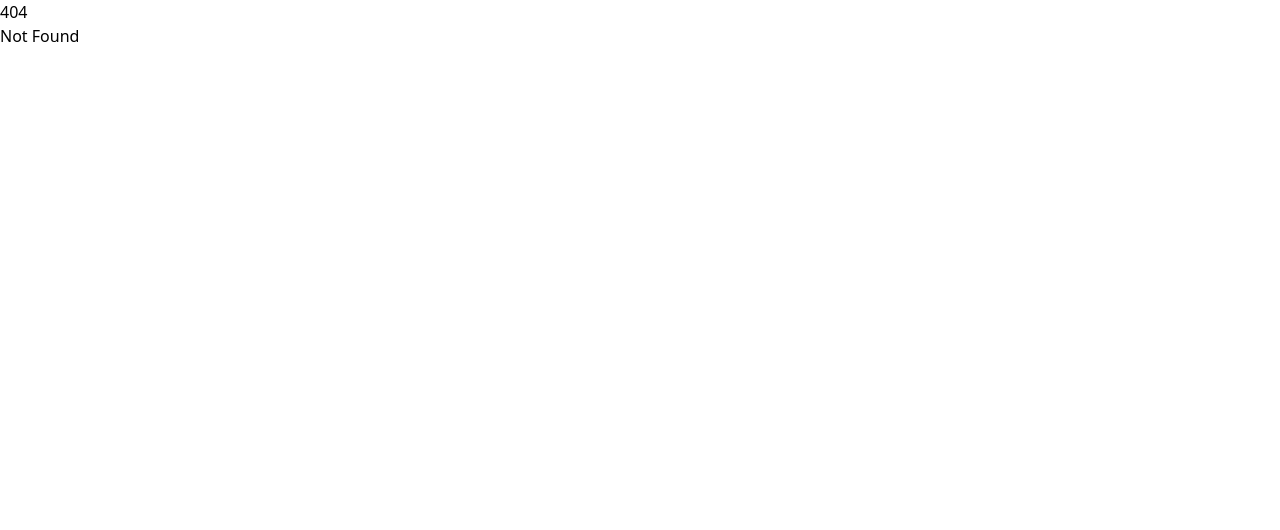
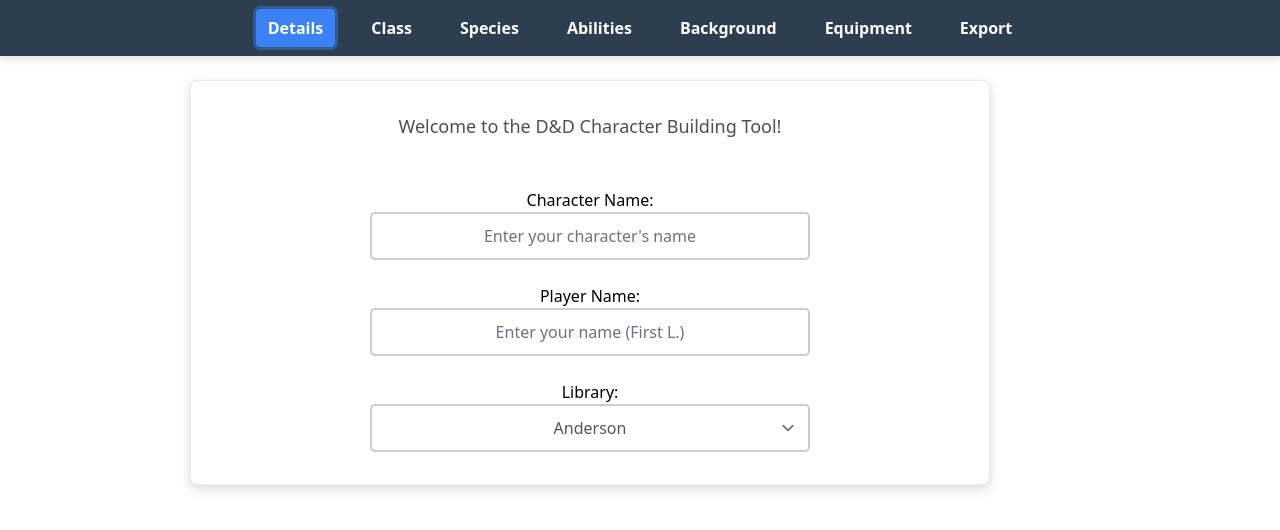
Before and after one commit to kyleyoung1121/dnd-character-build-tool, a SvelteKit app: page /details in a window 1280 px wide. Before the commit this address had no page. Shown: the top 530 px of the page. Built offline with nearby package versions, Linux system fonts and the light colour scheme.

Commit message:
add details page
details page captures: player name, character name, and library.

```diff
--- a/src/lib/pdf/character-data-mapper.ts
+++ b/src/lib/pdf/character-data-mapper.ts
@@ -29,6 +29,8 @@
 	// Page 1 - Header
 	characterReference: Character;
 	characterName: string;
+	playerName: string;
+	library: string;
 	class: string;
 	subclass: string;
 	background: string;
@@ -1165,7 +1167,9 @@
 	return {
 		// Page 1 - Header
 		characterReference: character,
-		characterName: character.name || '',
+		characterName: character.characterName || '',
+		playerName: character.playerName || '',
+		library: character.library || '',
 		class: character.class || '',
 		subclass: formatSubclass(character.subclass || ''),
 		background: character.background || '',
@@ -1243,6 +1247,8 @@
 			survival: `${formatModifier(getSkillModifier(character, wisMod, 'Survival'))}`
 		},
 
+		skillProficiencies: {},
+
 		passivePerception: String(10 + getSkillModifier(character, wisMod, 'Perception')),
 
 		// Page 1 - Combat Stats (calculated from derived stats functions)
--- a/src/lib/pdf/pdf-generator.ts
+++ b/src/lib/pdf/pdf-generator.ts
@@ -90,6 +90,8 @@
 	fillFormField(form, 'background_info', data.background, 12);
 	//fillFormField(form, 'player_info', 'value');
 	//fillFormField(form, 'character_name', 'value');
+	fillFormField(form, 'player_info', data.playerName + ' (' + data.library + ')', 12);
+	fillFormField(form, 'character_name', data.characterName, 12);
 
 	// - - - - -
 	// Stats
--- a/src/lib/stores/character_store.ts
+++ b/src/lib/stores/character_store.ts
@@ -4,7 +4,9 @@
 export type Attack = string;
 
 export type Character = {
-	name: string;
+	characterName: string;
+	playerName: string;
+	library: string;
 	race: string;
 	class: string;
 	characterClass?: string; // Alias for backwards compatibility
@@ -50,7 +52,9 @@
 };
 
 export const character_store = writable<Character>({
-	name: '',
+	characterName: '',
+	playerName: '',
+	library: '',
 	race: '',
 	class: '',
 	subclass: '',
--- a/src/routes/(creation)/+layout.svelte
+++ b/src/routes/(creation)/+layout.svelte
@@ -27,6 +27,7 @@
 	initializeEquipmentCleanup();
 
 	const baseNavItems = [
+		{ name: 'Details', href: base + '/details', id: 'details' },
 		{ name: 'Class', href: base + '/class', id: 'class' },
 		{ name: 'Species', href: base + '/species', id: 'species' },
 		{ name: 'Abilities', href: base + '/abilities', id: 'abilities' },
@@ -53,8 +54,11 @@
 		const isOnClassQuiz = currentPath.includes('/class-quiz');
 		const isOnSpeciesQuiz = currentPath.includes('/species-quiz');
 
+		// Add Details tab
+		items.push(baseNavItems[0]); // Details
+
 		// Add Class tab
-		items.push(baseNavItems[0]); // Class
+		items.push(baseNavItems[1]); // Class
 
 		// Add Class Quiz tab if on class quiz page
 		if (isOnClassQuiz) {
@@ -62,7 +66,7 @@
 		}
 
 		// Add Species tab
-		items.push(baseNavItems[1]); // Species
+		items.push(baseNavItems[2]); // Species
 
 		// Add Species Quiz tab if on species quiz page
 		if (isOnSpeciesQuiz) {
@@ -70,9 +74,9 @@
 		}
 
 		// Add remaining base tabs (Abilities, Background, Equipment)
-		items.push(baseNavItems[2]); // Abilities
-		items.push(baseNavItems[3]); // Background
-		items.push(baseNavItems[4]); // Equipment
+		items.push(baseNavItems[3]); // Abilities
+		items.push(baseNavItems[4]); // Background
+		items.push(baseNavItems[5]); // Equipment
 
 		// Add Beasts/Familiars tab if character has access
 		if (hasBeastAccess($character_store)) {
@@ -88,8 +92,9 @@
 			items.push({ name: 'Spells', href: base + '/spells', id: 'spells' });
 		}
 
+		// TO DO: only show export when all other tabs are satisified
 		// Always add Export at the end
-		items.push(baseNavItems[5]); // Export
+		items.push(baseNavItems[6]); // Export
 
 		navItems = items;
 	}
--- /dev/null
+++ b/src/routes/(creation)/details/+page.svelte
@@ -0,0 +1,158 @@
+<script lang="ts">
+	import { goto } from '$app/navigation';
+	import { base } from '$app/paths';
+	import { applyChoice, revertChanges } from '$lib/stores/character_store_helpers';
+	import { get } from 'svelte/store';
+	import { character_store } from '$lib/stores/character_store';
+
+	function changeCharacterName(event: Event) {
+		const target = event.target as HTMLSelectElement;
+		applyChoice('characterName:' + target.value,
+			{
+				characterName: target.value
+			}
+		);
+	}
+
+	function changePlayerName(event: Event) {
+		const target = event.target as HTMLSelectElement;
+ 		console.log(target.value);
+		applyChoice('playerName:' + target.value,
+			{
+				playerName: target.value
+			}
+		);
+	}
+
+	function changeLibrary(event: Event) {
+		const target = event.target as HTMLSelectElement;
+ 		console.log(target.value);
+		applyChoice('library:' + target.value,
+			{
+				library: target.value
+			}
+		);
+	}
+</script>
+
+<div class="container">
+	<div class="details-card">
+		<p class="intro-text">
+			Welcome to the D&D Character Building Tool!
+		</p>
+		<br><br>
+
+		<p>Character Name:</p>
+		<input
+			placeholder="Enter your character's name"
+			class="characterNameInput input-style"
+			type="text"
+			on:change='{(e) => changeCharacterName(e)}'
+		>
+		<br><br>
+
+		<p>Player Name:</p>
+		<input
+			placeholder="Enter your name (First L.)"
+			class="playerNameInput input-style"
+			type="text"
+			on:change='{(e) => changePlayerName(e)}'
+		>
+		<br><br>
+
+		<p>Library:</p>
+		<select
+			class="libraryInput input-style"
+			on:change={(e) => changeLibrary(e)}
+		>
+			<option>Anderson</option>
+			<option>Reading</option>
+			<option>Avondale</option>
+			<option>Monfort Heights</option>
+		</select>
+	</div>
+</div>
+
+<style>
+
+
+	.intro-text {
+		max-width: 50vw;
+		margin: 0 auto;
+		text-align: center;
+		font-size: var(--font-size-md);
+		color: var(--color-text-secondary);
+	}
+
+	.details-card {
+		width: 100%;
+		max-width: 800px;
+		background: var(--color-background);
+		border-radius: var(--radius-lg);
+		padding: var(--spacing-8);
+		text-align: center;
+		box-shadow: var(--shadow-lg);
+		border: 1px solid var(--color-border);
+	}
+
+    .container {
+		padding-top: 80px;
+		padding-bottom: 400px;
+		max-width: 900px;
+		margin: 0 auto;
+	}
+
+	/* From Uiverse.io by JayRamoliya */
+	.input-style {
+		padding: 10px;
+		border: 2px solid #ccc;
+		border-radius: 5px;
+		font-size: 16px;
+		color: #555;
+		outline: none;
+		width: 60%;
+		align-content: center;
+		text-align: center;
+	}
+
+	.input-style:focus {
+		border-color: #007bff;
+		box-shadow: 0 0 0 0.2rem rgba(0, 123, 255, 0.25);
+	}
+
+	.librarySelect {
+		padding: 10px;
+		border: 2px solid #ccc;
+		border-radius: 5px;
+		font-size: 16px;
+		color: #555;
+		outline: none;
+		width: 60%;
+		align-content: center;
+		text-align: center;
+	}
+
+	.save {
+		display: inline-block;
+		padding: var(--spacing-3) var(--spacing-6);
+		background: var(--color-primary-blue);
+		color: white;
+		text-decoration: none;
+		border-radius: var(--radius-md);
+		font-weight: var(--font-weight-medium);
+		transition: background-color var(--transition-base);
+	}
+
+	.save:hover {
+		background: #2563eb;
+	}
+
+	h1 {
+		margin-bottom: var(--spacing-8);
+		font-size: var(--font-size-3xl);
+		font-weight: var(--font-weight-bold);
+		color: var(--color-text-primary);
+		font-family: var(--font-family-base);
+	}
+
+</style>
```
